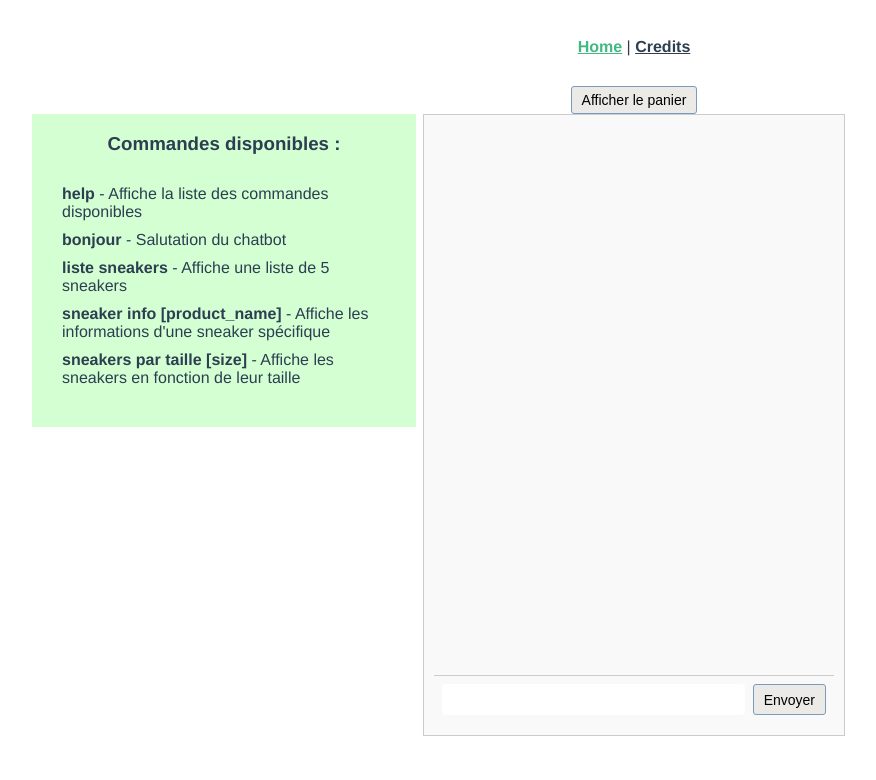
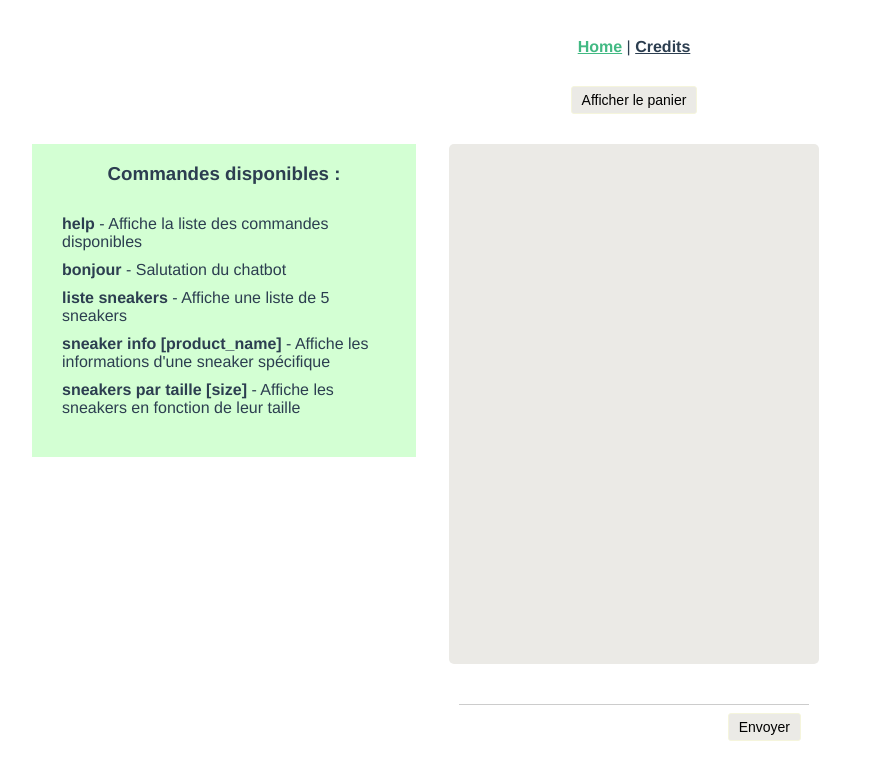
Before and after one commit to bleathingman/SneakMe, a Vue app in the folder my-chatbot/: page / in a window 1280 px wide. Shown: the top 780 px of the page, without its empty margins (6-882 px from the left). Built offline with nearby package versions, Linux system fonts and the light colour scheme.

Commit message:
ajout style

```diff
--- a/my-chatbot/src/assets/css/style.css
+++ b/my-chatbot/src/assets/css/style.css
@@ -1,10 +1,16 @@
+@import url('https://fonts.googleapis.com/css2?family=Open+Sans:ital,wght@1,300&display=swap');
+
 .chat-container {
-    max-width: 400px;
-    height: 600px;
+    font-family: "Open Sans";
+    max-width: 350px;
+    height: 500px;
     margin: 0 auto;
-    border: 1px solid #ccc;
     padding: 10px;
-    background-color: #f9f9f9;
+    border-radius: 5px;
+    border: #222222;
+    border: 5px;
+    background-color: #ebeae6;
+
 }
 
 .messages {
@@ -25,17 +31,17 @@
 }
 
 .message-list .user {
-    background-color: #b7e6f5;
+    background-color: #222222;
     text-align: right;
     margin-left: auto;
 }
 
 .user {
     max-width: fit-content;
+    color: white;
 }
 
 .bot {
-    background-color: antiquewhite;
     text-align: left;
 }
 
@@ -66,15 +72,17 @@ button {
     font-size: 14px;
     padding: 5px 10px;
     background-color: #ebeae6;
-    border: 1px solid #7A9BBE;
+    border: 1px solid beige;
+    border-radius: 5px;
     color: #000000;
     border-radius: 3px;
     cursor: pointer;
     transition: background-color 0.3s;
+    margin-bottom: 30px;
 }
 
 button:hover {
-    background-color: #d3ffd3;
+    background-color: beige;
 }
 
 .message-time {
```
Also changed, not shown: 1 other file (tests, documents, lock files or other folders).
